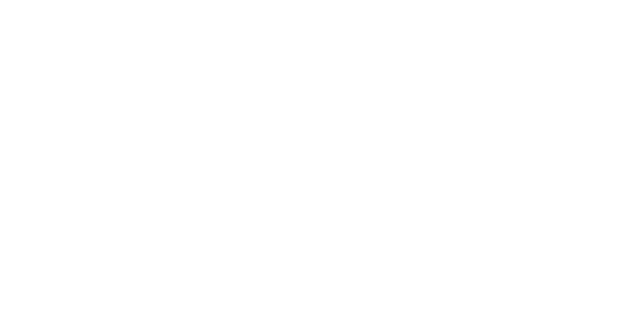
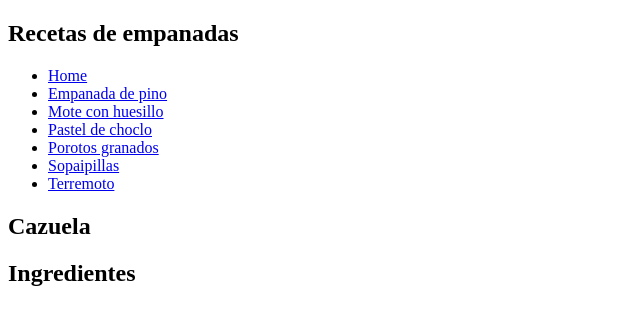
Before and after one commit to JavieraP26/odin-recipes, a plain HTML site: page recipes/Cazuela.html in a window 1280 px wide. Shown: the whole page, without its empty margins (0-640 px from the left). Drawn offline with Linux system fonts and the light colour scheme.

Commit message:
Se ha creado el sistema de navegaci[on entre las distintas paginas

```diff
--- a/recipes/Cazuela.html
+++ b/recipes/Cazuela.html
@@ -0,0 +1,38 @@
+<!DOCTYPE html>
+<html>
+    <head>
+        <title>Receta de Cazuela</title>
+        <link rel="stylesheet" type="text/css" href="css/style.css">
+        <meta charset="utf-8">
+        <meta name="viewport" content="width=device-width, initial-scale=1">
+    </head>
+    <body>
+        <header>
+
+        </header>
+        <main>
+            <section>
+                <h2>Recetas de empanadas</h2>
+                <ul>
+                    <li><a href="../index.html">Home</a></li>
+                    <li><a href="Empanada de pino.html">Empanada de pino</a></li>
+                    <li><a href="Mote con huesillo.html">Mote con huesillo</a></li>
+                    <li><a href="Pastel de choclo.html">Pastel de choclo</a></li>
+                    <li><a href="Porotos granados.html">Porotos granados</a></li>
+                    <li><a href="Sopaipillas.html">Sopaipillas</a></li>
+                    <li><a href="Terremoto.html">Terremoto</a></li>
+                </ul>
+            </section>
+            <section>
+                <h1>Cazuela</h1>
+                <h2>Ingredientes</h2>
+
+
+            </section>
+
+        </main>
+
+
+
+    </body>
+</html>
```
Also changed, not shown: recipes/Empanada de pino.html (+12 -0 lines), recipes/Mote con huesillo.html (+35 -0 lines), recipes/Pastel de choclo.html (+34 -0 lines), recipes/Porotos granados.html (+34 -0 lines), recipes/Sopaipillas.html (+34 -0 lines), recipes/Terremoto.html (+34 -0 lines).
